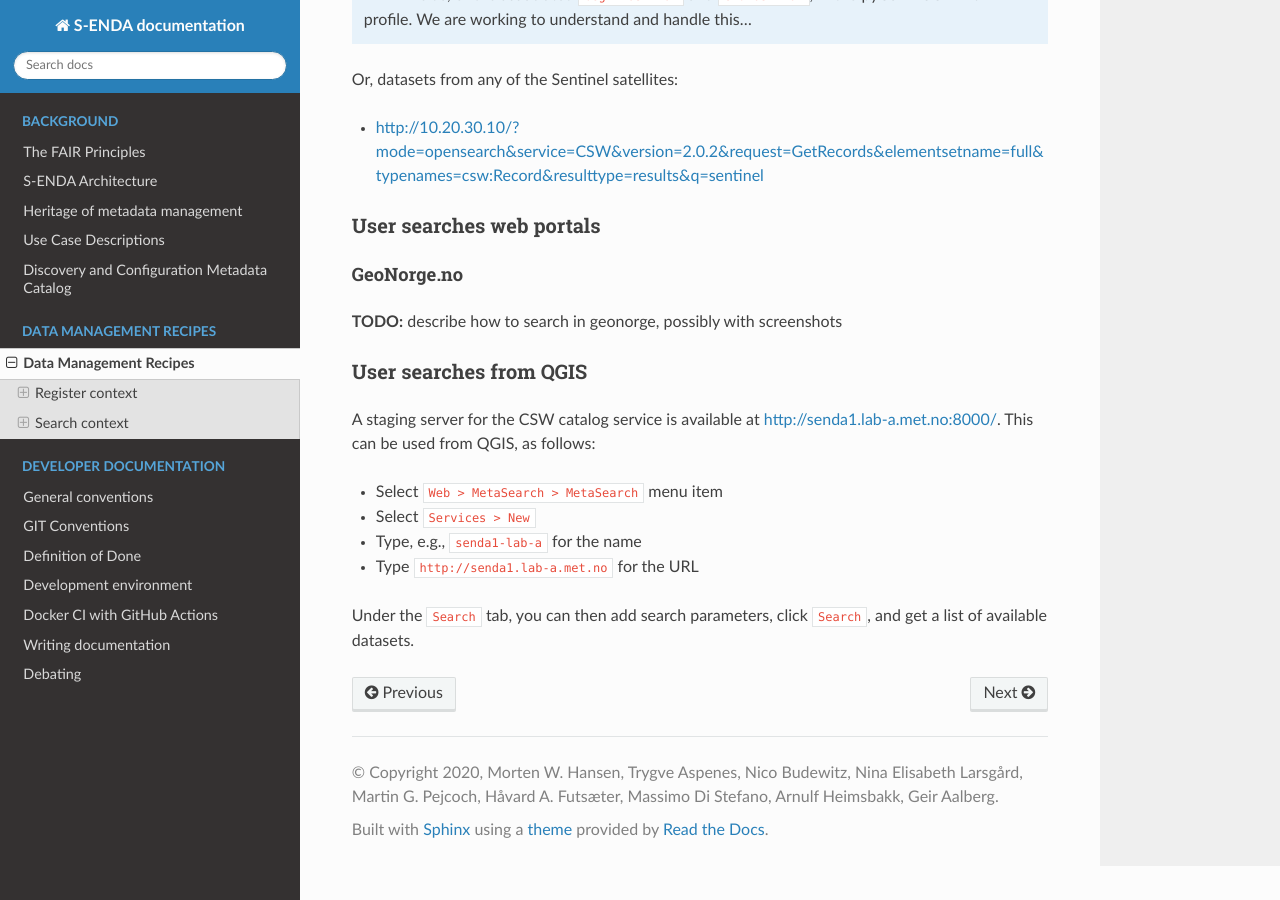
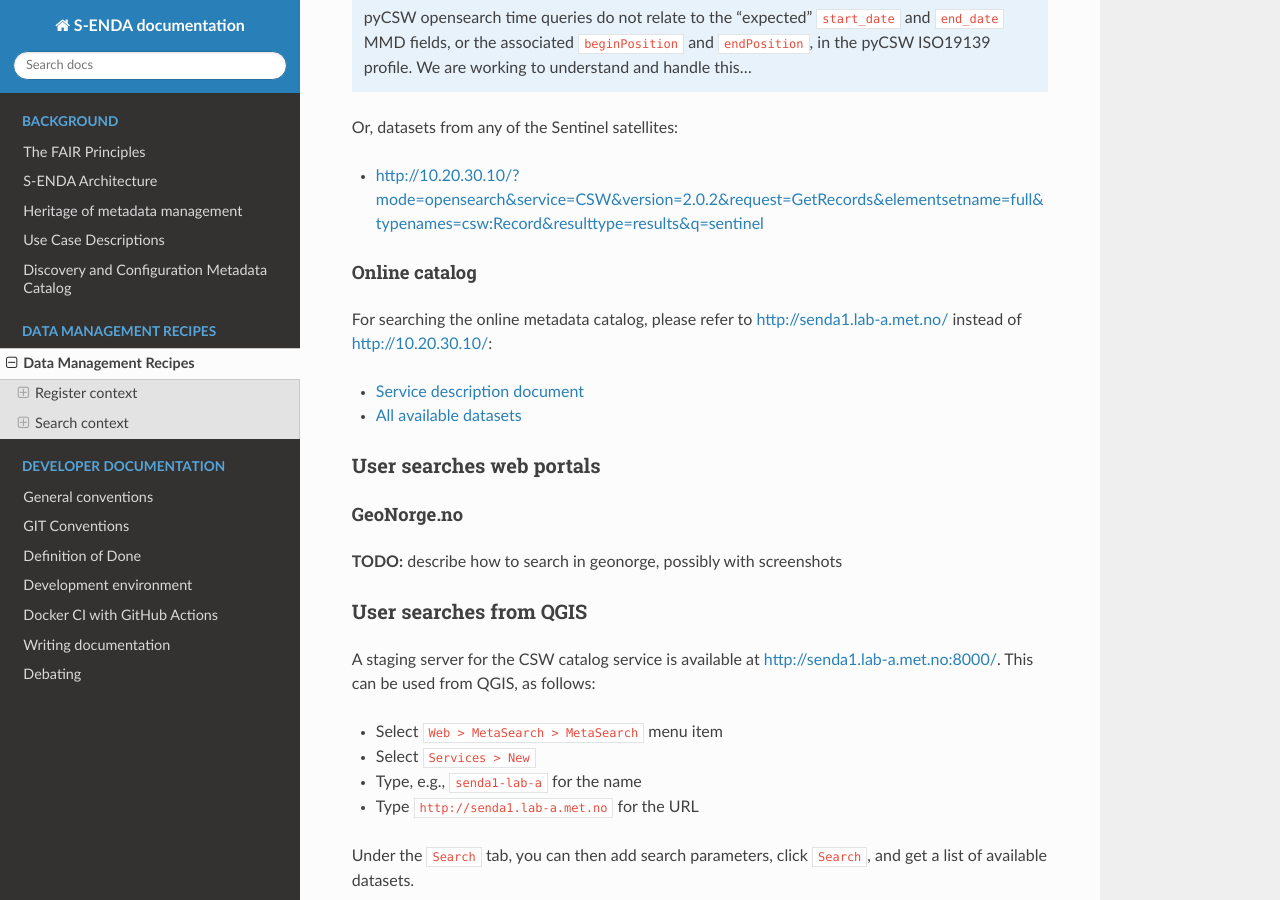
Before and after one commit to metno/S-ENDA-documentation, a Sphinx documentation site: the page built from source/dm_recipes.rst, in a window 1280 px wide and 900 px high, scrolled down 4168 px. Built offline with Sphinx 7.4.7 and the Read the Docs theme 2.0.0, drawn with Linux system fonts in a browser that asks for light colours.

Commit message:
Added links to online catalog

```diff
--- a/source/dm_recipes.rst
+++ b/source/dm_recipes.rst
@@ -181,6 +184,14 @@ Or, datasets from any of the Sentinel satellites:
 
 * `<http://10.20.30.10/?mode=opensearch&service=CSW&version=2.0.2&request=GetRecords&elementsetname=full&typenames=csw:Record&resulttype=results&q=sentinel>`_
 
+Online catalog
+---------------
+
+For searching the online metadata catalog, please refer to `<http://senda1.lab-a.met.no/>`_ instead of `<http://10.20.30.10/>`_:
+
+* `Service description document <http://senda1.lab-a.met.no/pycsw/csw.py?mode=opensearch&service=CSW&version=2.0.2&request=GetCapabilities>`_
+* `All available datasets <http://senda1.lab-a.met.no/?mode=opensearch&service=CSW&version=2.0.2&request=GetRecords&elementsetname=full&typenames=csw:Record&resulttype=results>`_
+
 User searches web portals
 =========================
 
```
Also changed, not shown: other parts of source/dm_recipes.rst (+3 -0 lines).
